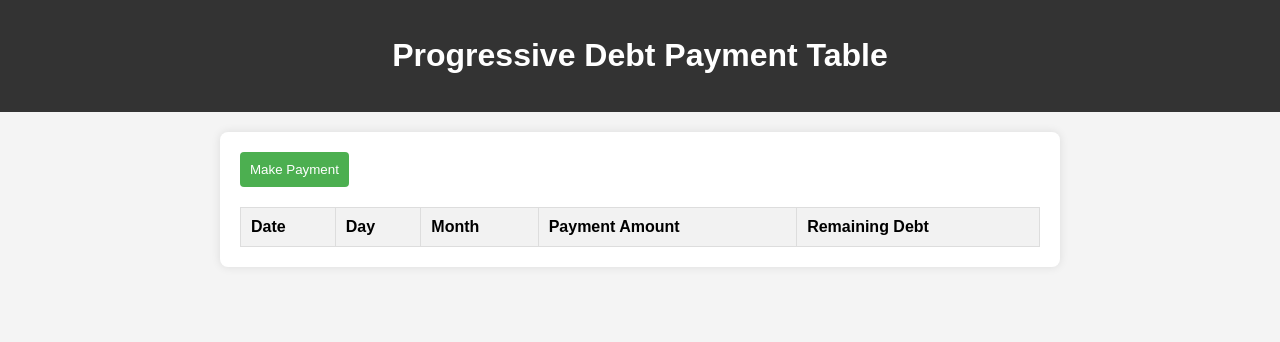
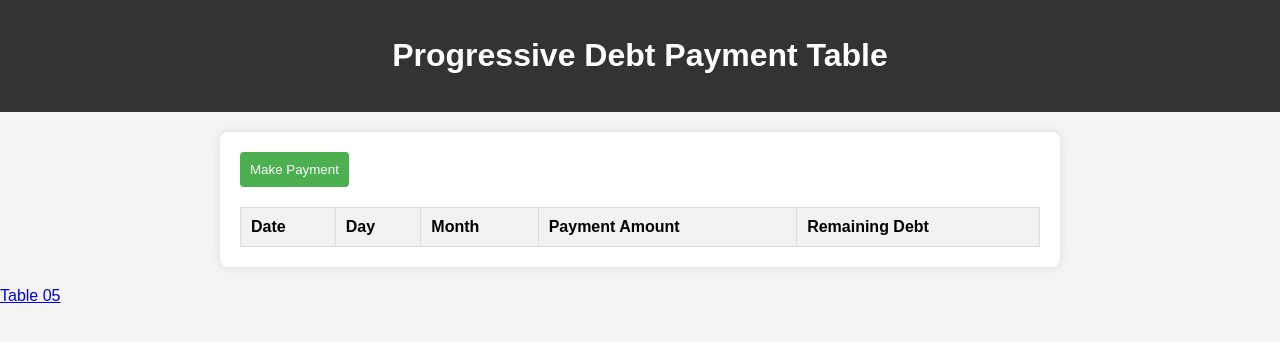
Before and after one commit to edskate/Python-20-09-2023, a plain HTML site: page Aula de Python/index04.html in a window 1280 px wide. Drawn offline with Linux system fonts and the light colour scheme.

Commit message:
Table 05

```diff
--- a/Aula de Python/index04.html
+++ b/Aula de Python/index04.html
@@ -118,6 +118,6 @@
             return months[monthIndex % 12]; // Ensure it wraps around to January after December
         }
     </script>
-
+<a href="index05.html">Table 05</a>
 </body>
 </html>
```
